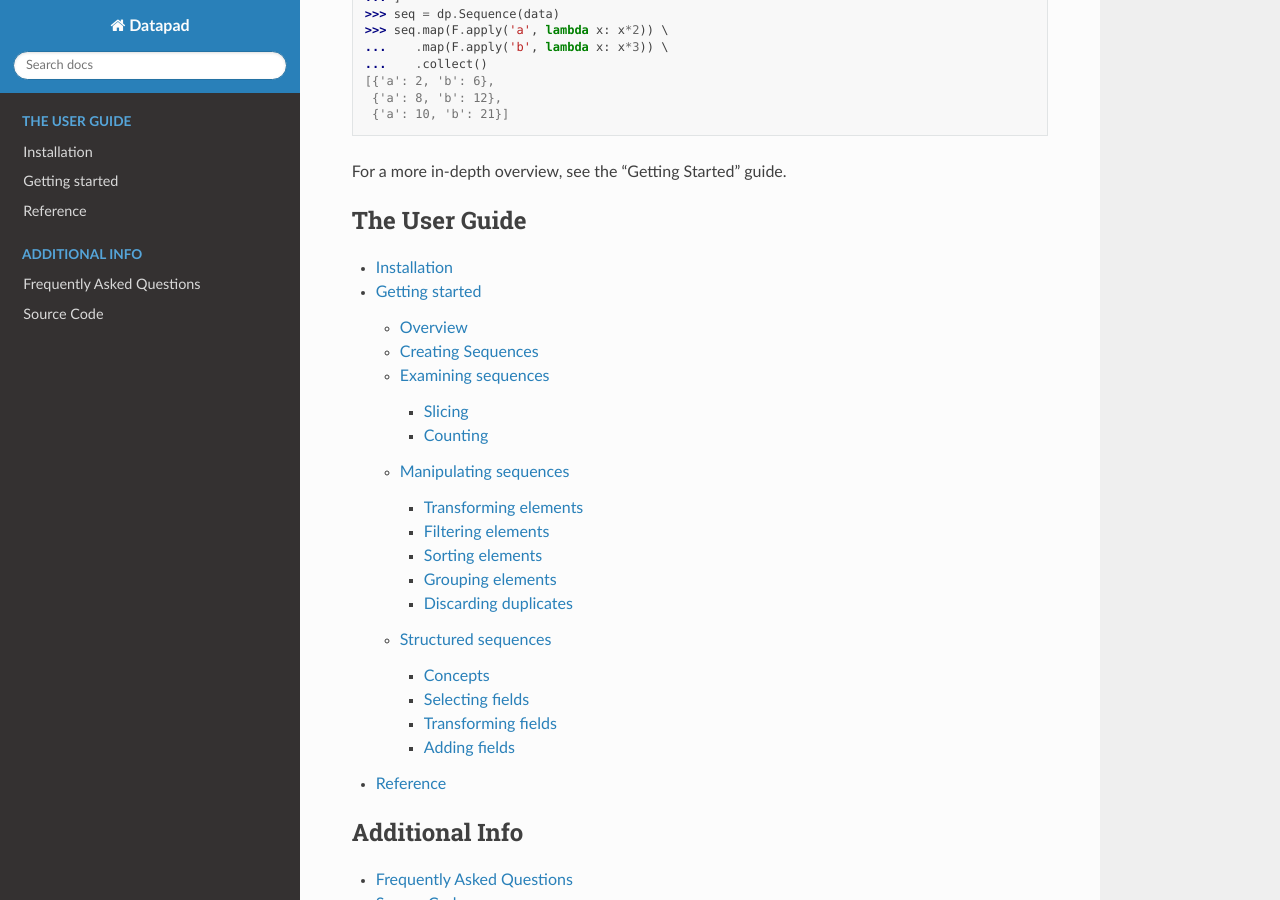
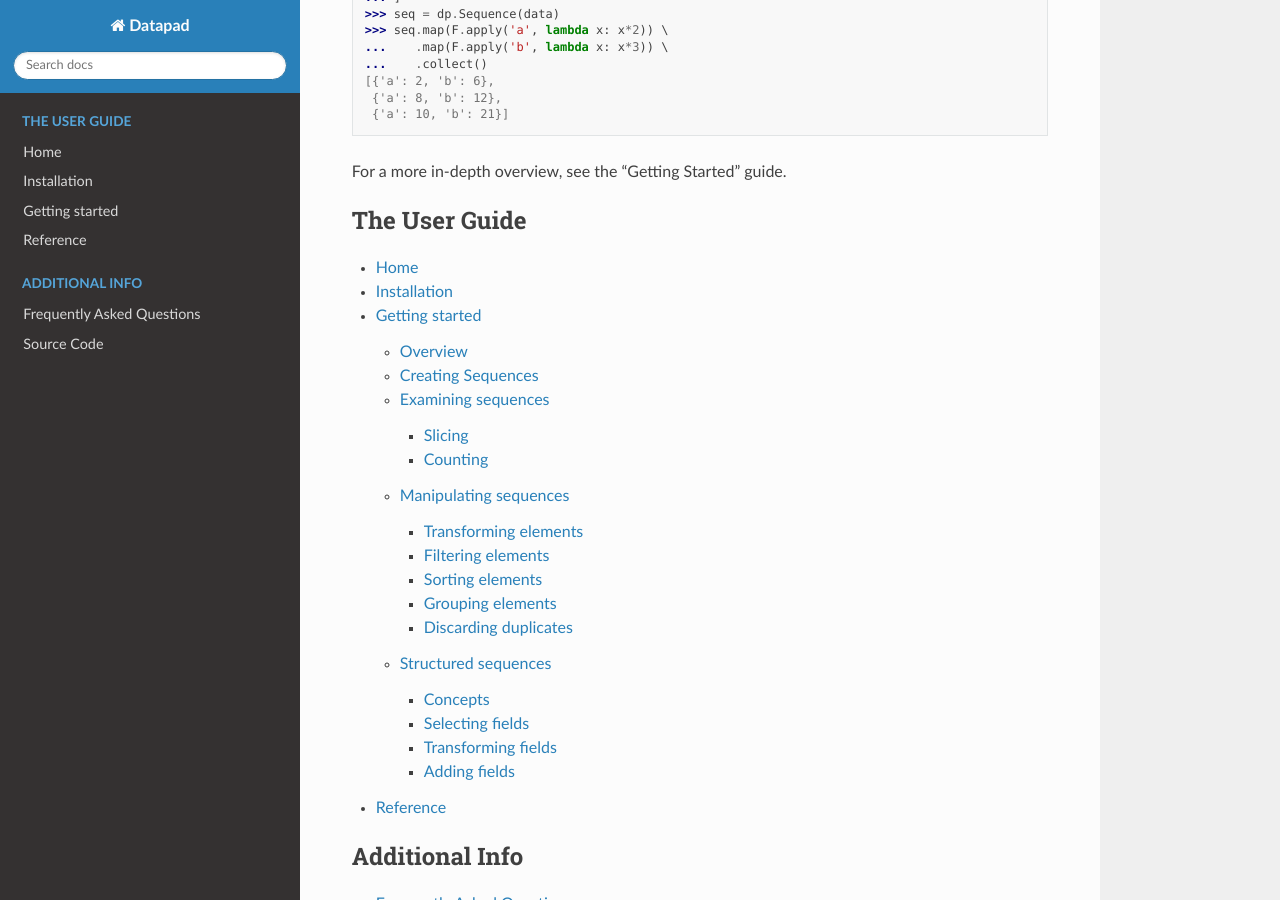
Before and after one commit to huyng/datapad, a Sphinx documentation site: the page built from docs/source/index.rst, in a window 1280 px wide and 900 px high, scrolled down 1417 px. Built offline with Sphinx 7.4.7 and the Read the Docs theme 2.0.0, drawn with Linux system fonts in a browser that asks for light colours.

Commit message:
add home link

```diff
--- a/docs/source/index.rst
+++ b/docs/source/index.rst
@@ -72,6 +72,7 @@ For a more in-depth overview, see the "Getting Started" guide.
     :maxdepth: 3
     :caption: The User Guide
 
+    Home <https://datapad.readthedocs.io/en/latest/>
     install
     quickstart
     reference
```
